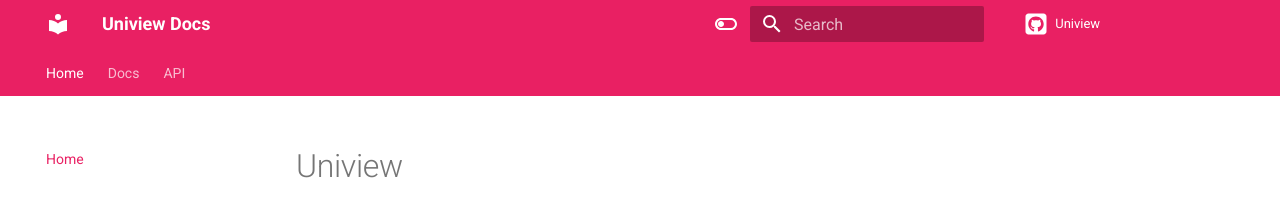
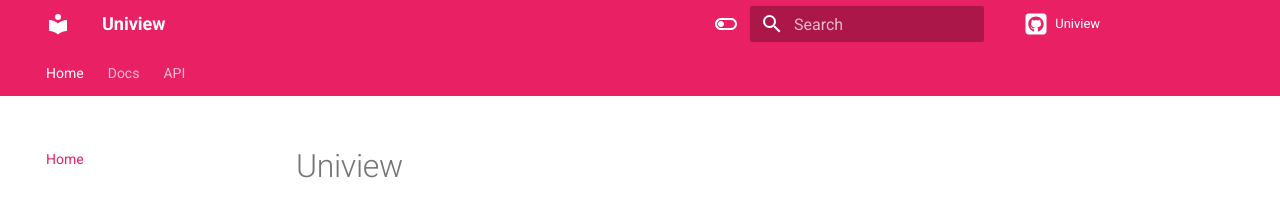
Before and after one commit to qupa-project/docs, an MkDocs documentation site: the page built from docs/index.md, in a window 1280 px wide. Shown: the top 207 px of the page. Built offline with MkDocs 1.6.1 and Material for MkDocs 9.7.7, drawn with Linux system fonts in a browser that asks for light colours; comment, search, counter and statistics services are not loaded.

Commit message:
~Updated repo name

```diff
--- a/mkdocs.yml
+++ b/mkdocs.yml
@@ -1,8 +1,8 @@
-site_name: Uniview Docs
+site_name: Uniview
 site_url: https://uniview.qupa.org/
 repo_name: Uniview
 repo_url: https://github.com/qupa-project/uniview/
-edit_uri: https://github.com/qupa-project/docs/tree/main/docs
+edit_uri: https://github.com/qupa-project/uniview-docs/tree/main/docs
 theme:
   name: material
   icon:
```
